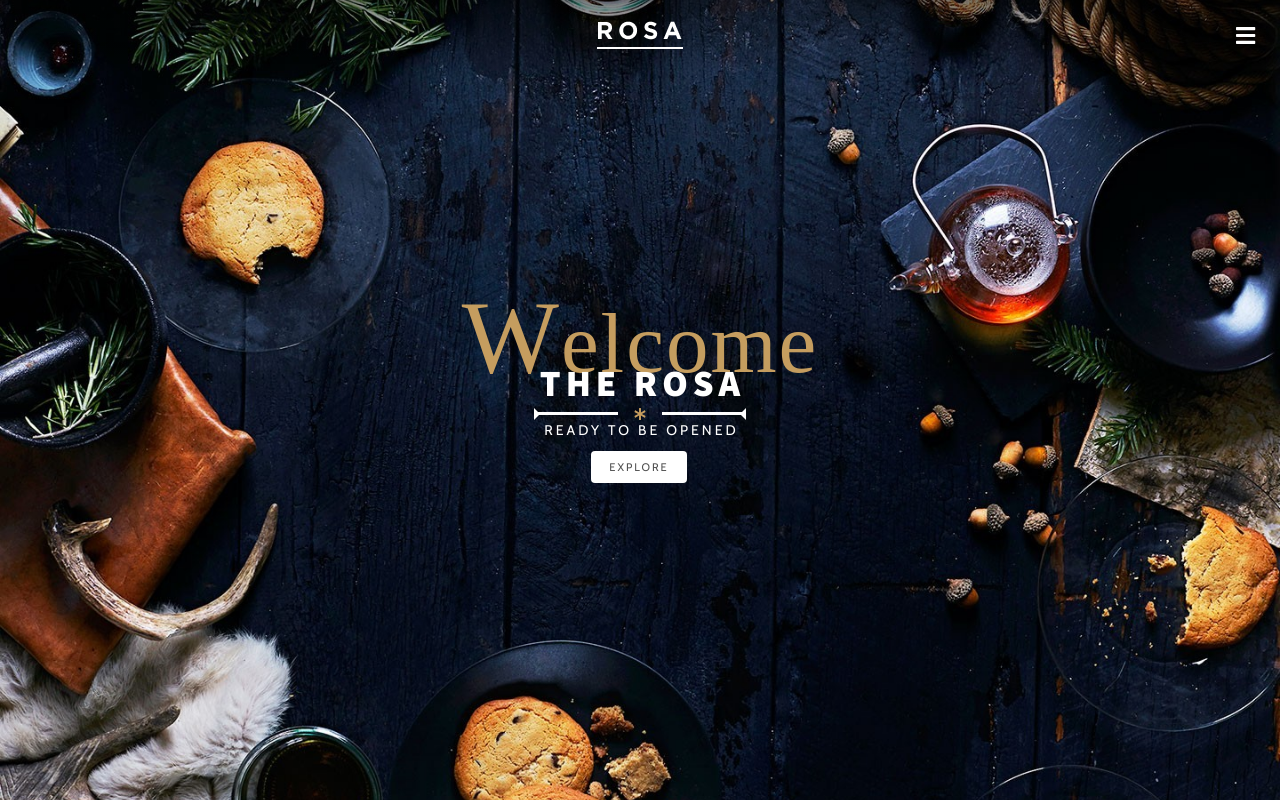
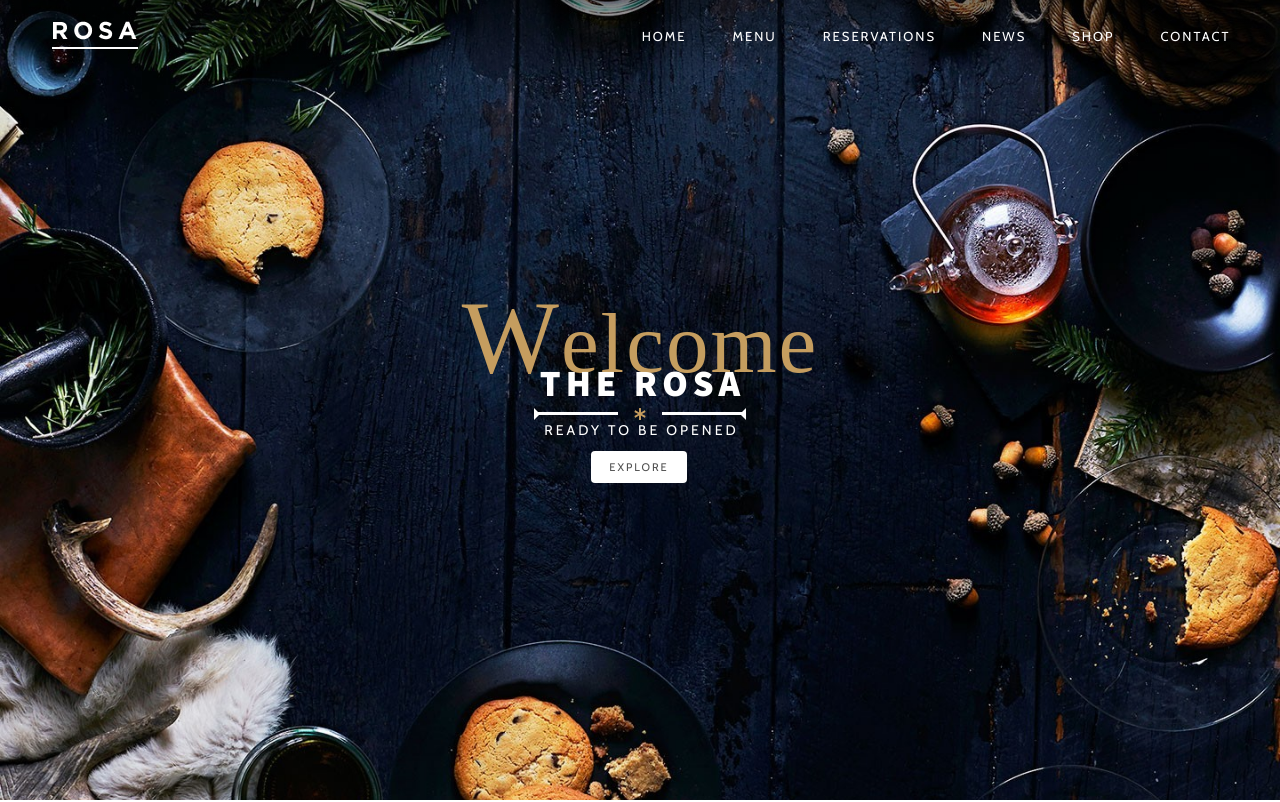
Before and after one commit to alanblee/react-rosa, a React (Create React App) app: page / in a window 1280 px wide. Shown: the top 802 px of the page. Built offline with nearby package versions, Linux system fonts and the light colour scheme; a web font is replaced by a local one.

Commit message:
added media queries for section and header

```diff
--- a/src/components/header/navStyled.js
+++ b/src/components/header/navStyled.js
@@ -5,6 +5,11 @@ export const Nav = styled.nav`
   display: flex;
   align-items: center;
   justify-content: center;
+
+  //media queries
+  @media only screen and (min-width: 900px) {
+    justify-content: space-between;
+  }
 
   //menu toggle
   .menu-toggle {
@@ -17,6 +22,10 @@ export const Nav = styled.nav`
     cursor: pointer;
     z-index: 1500;
 
+    //media queries
+    @media only screen and (min-width: 900px) {
+      display: none;
+    }
     .fa-times {
       display: none;
     }
@@ -78,6 +87,19 @@ export const Nav = styled.nav`
     transform: translateX(-100%);
     transition: transform 0.5s;
 
+    // media queries
+    @media only screen and (min-width: 900px) {
+      position: initial;
+      width: initial;
+      height: initial;
+      background-color: transparent;
+      padding: 0;
+      justify-content: initial;
+      flex-direction: row;
+      transform: initial;
+      transition: initial;
+    }
+
     //toggle open class
     ${({ toggled }) =>
       toggled &&
--- a/src/index.scss
+++ b/src/index.scss
@@ -1,5 +1,6 @@
 @import "./sass/variables.scss";
 @import "./sass/global.scss";
+@import "./sass/media-queries.scss";
 @import "./sass/restaurant-info.scss";
 @import "./sass/App.scss";
 @import "./sass/header.scss";
--- a/src/sass/header.scss
+++ b/src/sass/header.scss
@@ -8,7 +8,16 @@ header {
 
   .nav-item {
     border-bottom: 0.2rem solid rgba(255, 255, 255, 0.3);
-
+    //media query
+    @media #{$m-desktop} {
+      margin: 0 2.4rem;
+      border-bottom: none;
+    }
+    &:last-child {
+      @media #{$m-desktop} {
+        margin-right: 0;
+      }
+    }
     .nav-link {
       text-transform: uppercase;
       display: block;
@@ -18,9 +27,25 @@ header {
       margin-right: -0.2rem;
       transition: color 0.5s;
 
+      // media query
+      @media #{$m-desktop} {
+        font-size: 1.3rem;
+      }
       &:hover {
         color: $secondary-font-color;
       }
     }
+    // .active {
+    //   position: relative;
+    //   &::before {
+    //     content: "";
+    //     position: absolute;
+    //     width: 100%;
+    //     height: 0.2rem;
+    //     background-color: #fff;
+    //     left: 0;
+    //     bottom: -0.3rem;
+    //   }
+    // }
   }
 }
--- /dev/null
+++ b/src/sass/media-queries.scss
@@ -0,0 +1,10 @@
+@media #{$m-desktop} {
+  // all sections
+  section {
+    padding: 7.9rem;
+  }
+
+  // global sub-headline
+  .sub-headline {
+  }
+}
--- a/src/sass/variables.scss
+++ b/src/sass/variables.scss
@@ -7,3 +7,6 @@ $body-font: "Cabin", sans-serif;
 $main-font-color-dark: #252525;
 $secondary-font-color: #c59d5f;
 $body-font-color: #515151;
+
+// media breakpoints
+$m-desktop: "only screen and (min-width : 900px)";
```
